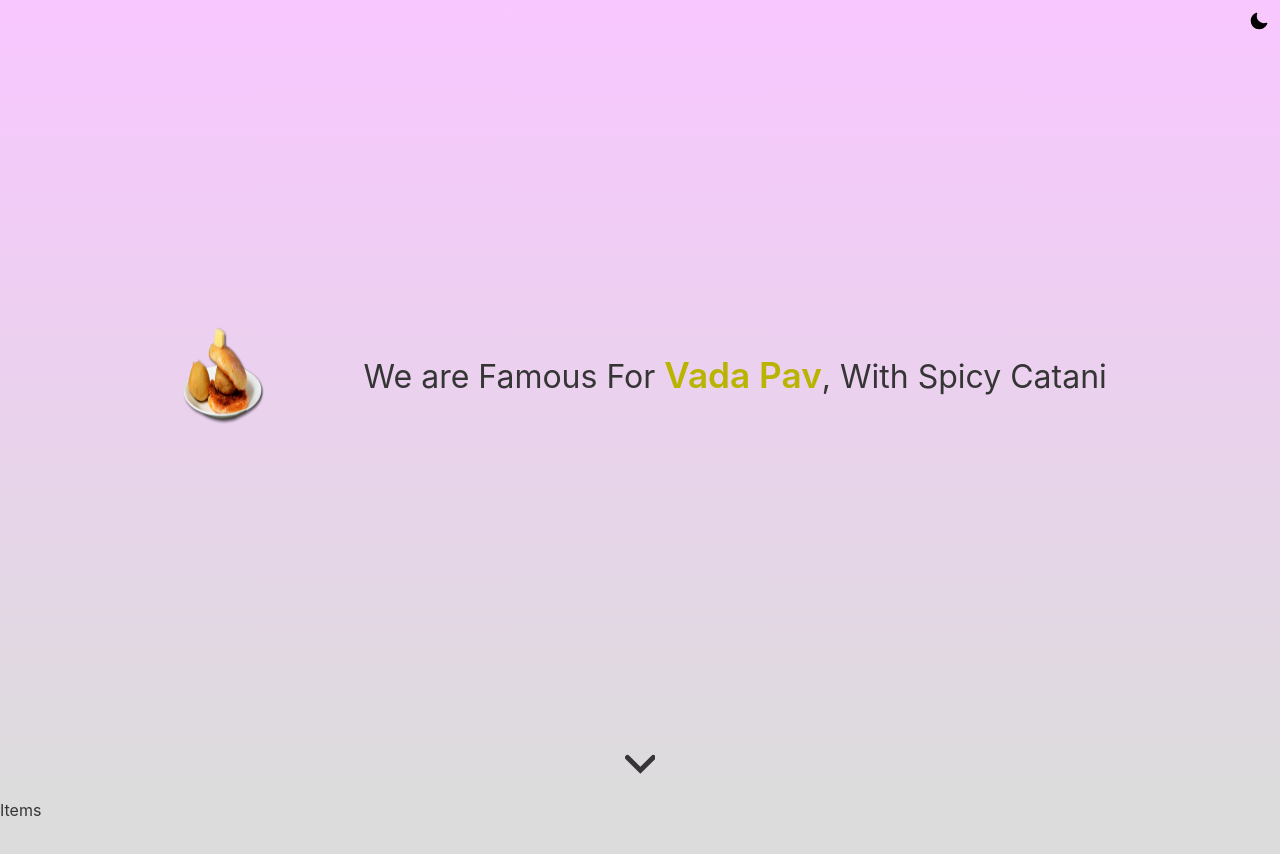
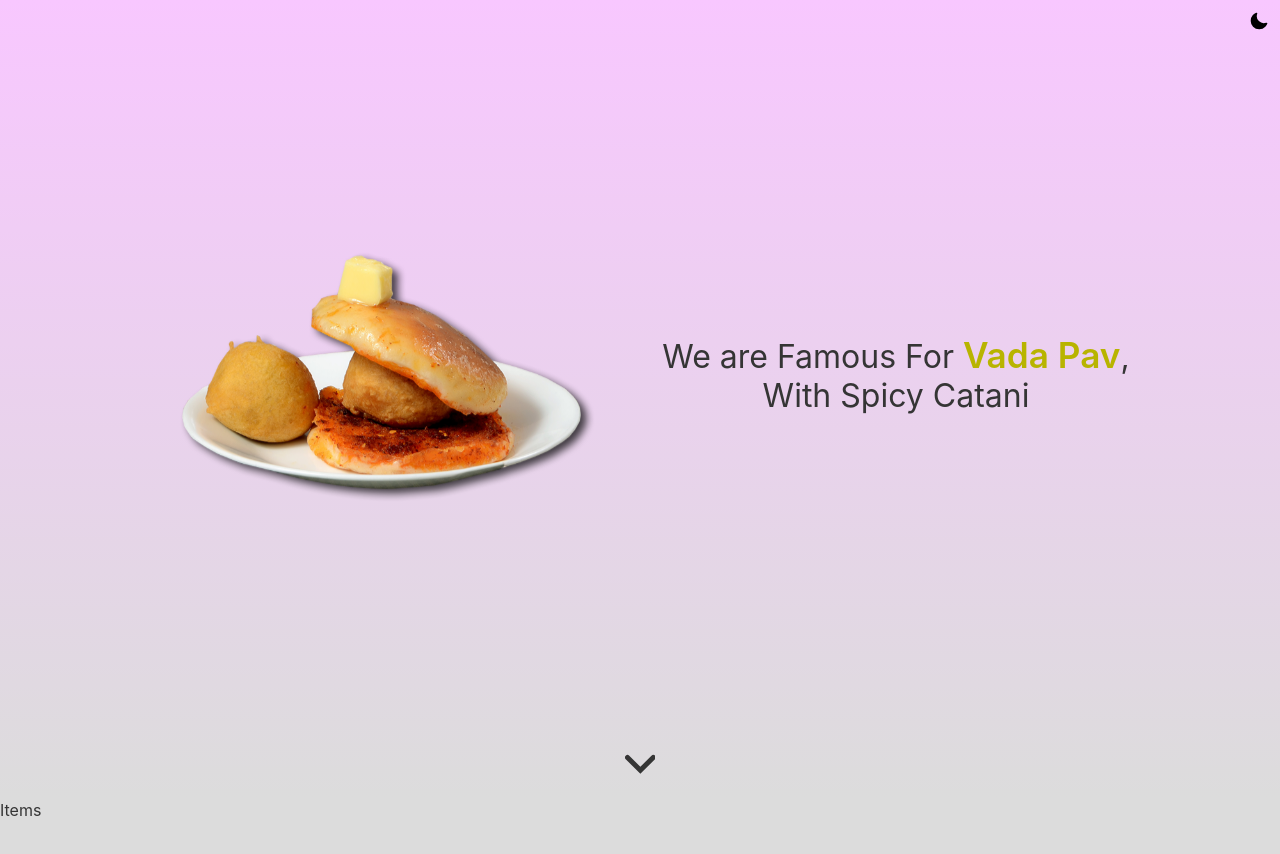
Before and after one commit to mehardiknaik/hotel, a Next.js app: page / in a window 1280 px wide. Shown: the top 854 px of the page. Built offline with nearby package versions, Linux system fonts and the light colour scheme.

Commit message:
image changes

```diff
--- a/src/components/Famous/Famous.tsx
+++ b/src/components/Famous/Famous.tsx
@@ -51,7 +51,7 @@ const Famous = () => {
       </ThemeWrapper>
       <Wrapper as={Container}>
         <ImageWrapper>
-          <Image src={image} alt={text1} width="100%"  height="100%" loading="lazy" />
+          <Image src={image} alt={text1} loading="lazy" layout="fill" objectFit="contain"/>
         </ImageWrapper>
         <TextWrapper>
           We are Famous For <Text1>{text1}</Text1>, {text2}
--- a/src/components/Famous/style.ts
+++ b/src/components/Famous/style.ts
@@ -5,10 +5,7 @@ type vhState = {
 };
 export const Background = styled.div<vhState>`
   position: relative;
-  background-image: linear-gradient(
-    var(--backgroundsecondary),
-   transparent
-  );
+  background-image: linear-gradient(var(--backgroundsecondary), transparent);
   height: ${({ vh }) => `calc(${vh} * 100)`};
   width: 100%;
   display: flex;
@@ -54,10 +51,18 @@ const image = keyframes`
 
 export const ImageWrapper = styled.div`
   animation: ${image} 3s infinite linear;
+  position: relative;
+  flex:1;
+  height: 100%;
+  width:100%;
+  @media (max-width: 720px) {
+    height: 50%;
+  }
 `;
 
 export const TextWrapper = styled.div`
   font-size: 2rem;
+  flex:1;
 `;
 export const Text1 = styled.span`
   color: var(--textheighlight);
@@ -69,4 +74,5 @@ export const ThemeWrapper = styled.div`
   position: absolute;
   top: 0.7rem;
   right: 0.7rem;
+  z-index:10;
 `;
```
